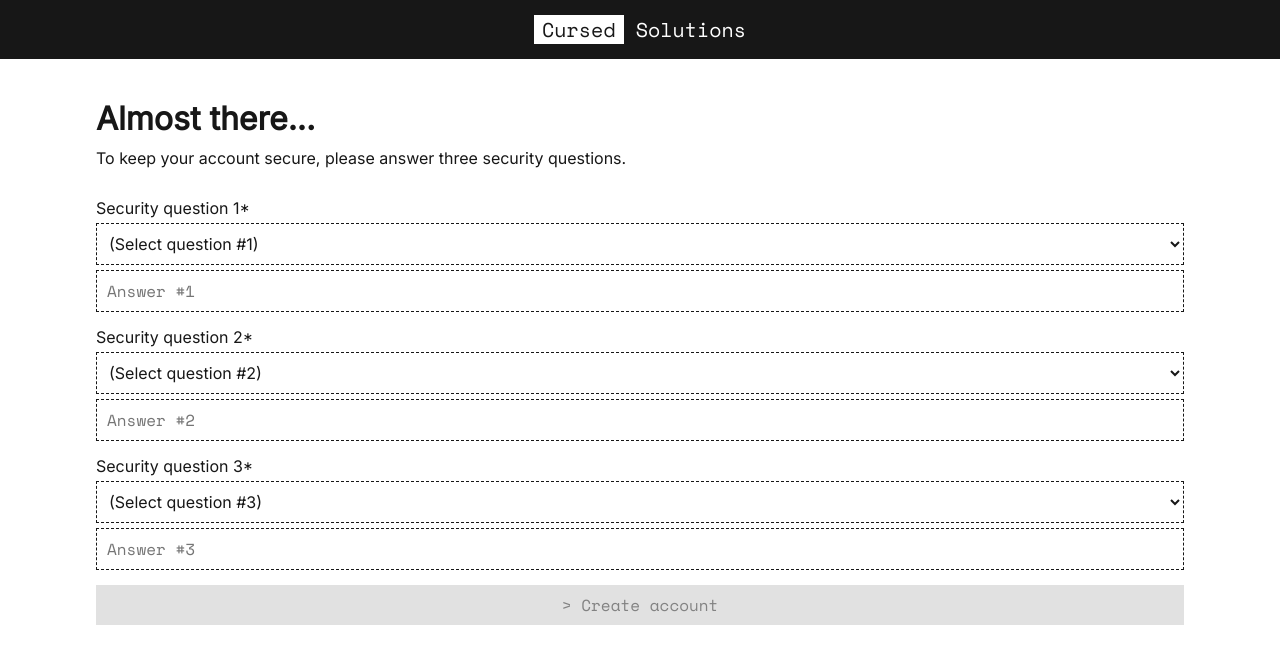
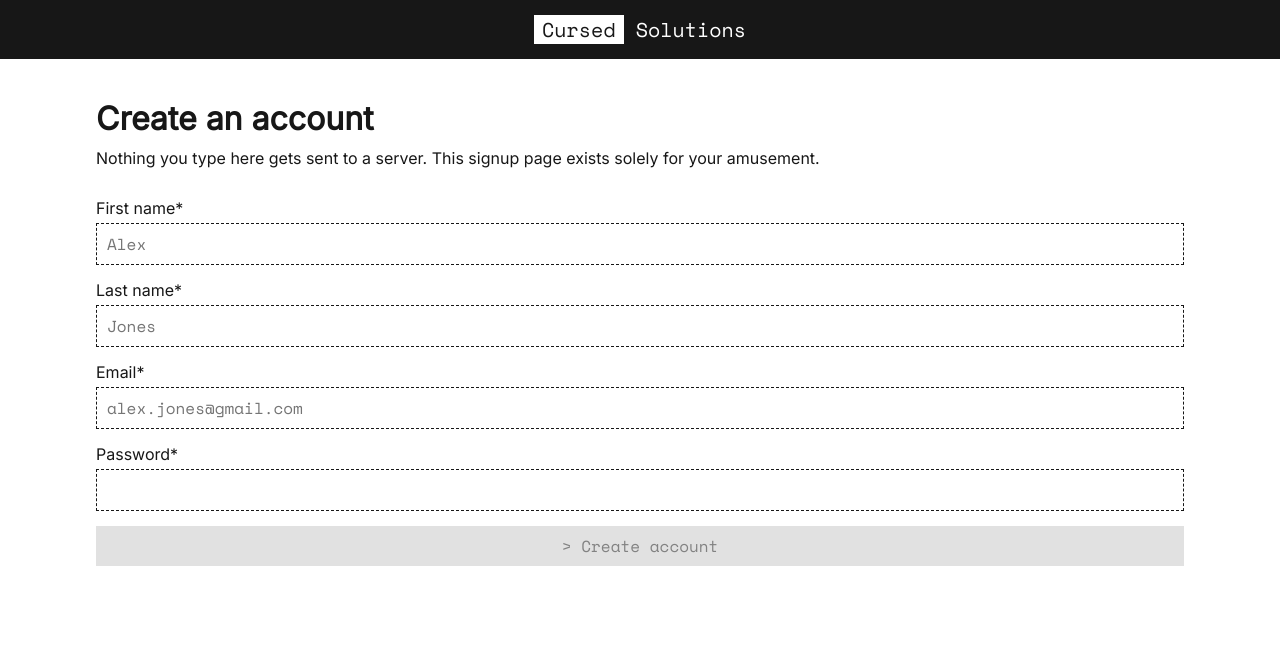
Before and after one commit to marcos-acosta/cursed-signup, a Next.js app: page / in a window 1280 px wide. Shown: the top 664 px of the page. Built offline with nearby package versions, Linux system fonts and the light colour scheme.

Commit message:
Explicitly set html background color to see if that fixed Safari visual glitch

```diff
--- a/src/app/globals.css
+++ b/src/app/globals.css
@@ -10,11 +10,11 @@ html,
 body {
   max-width: 100vw;
   overflow-x: hidden;
+  color: var(--foreground);
+  background-color: var(--background);
 }
 
 body {
-  color: var(--foreground);
-  background-color: var(--background);
   font-family: Arial, Helvetica, sans-serif;
   -webkit-font-smoothing: antialiased;
   -moz-osx-font-smoothing: grayscale;
--- a/src/app/page.tsx
+++ b/src/app/page.tsx
@@ -14,7 +14,7 @@ const enum SignupStage {
   SECURITY_QUESTIONS = 4,
 }
 
-const DEV_STARTING_STAGE = SignupStage.SECURITY_QUESTIONS;
+const DEV_STARTING_STAGE = SignupStage.BASIC_INFO;
 const DEV_PASSWORD = "password";
 
 const STARTING_PAGE =
```
